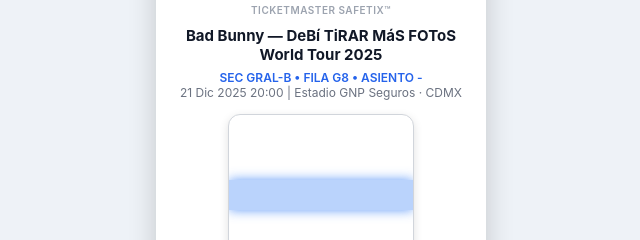
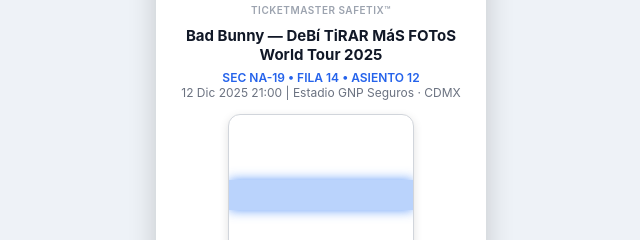
Before and after one commit to BoletosTicketmaster/Boletos, a plain HTML site: page index.html in a window 1280 px wide. Shown: the part 224-464 px from the top of the page, 319-959 px from the left. Drawn offline with Linux system fonts and the light colour scheme; a script that the page names is missing.

Commit message:
Update index.html

```diff
--- a/index.html
+++ b/index.html
@@ -150,8 +150,8 @@
     <div class="banner" style="background-image:url('https://i.imgur.com/g2mDjyC.jpeg');"></div>
     <div class="safetix-label-top">TICKETMASTER SAFETIX™</div>
     <div class="title">Bad Bunny — DeBí TiRAR MáS FOToS World Tour 2025</div>
-    <div class="subtitle">SEC GRAL-B • FILA G8 • ASIENTO -</div>
-    <div class="event-info">21 Dic 2025 20:00 | Estadio GNP Seguros · CDMX</div>
+    <div class="subtitle">SEC NA-19 • FILA 14 • ASIENTO 12</div>
+    <div class="event-info">12 Dic 2025 21:00 | Estadio GNP Seguros · CDMX</div>
     <div class="qr-box">
         <div class="scan-bar"></div>
         <canvas id="qr"></canvas>
```
